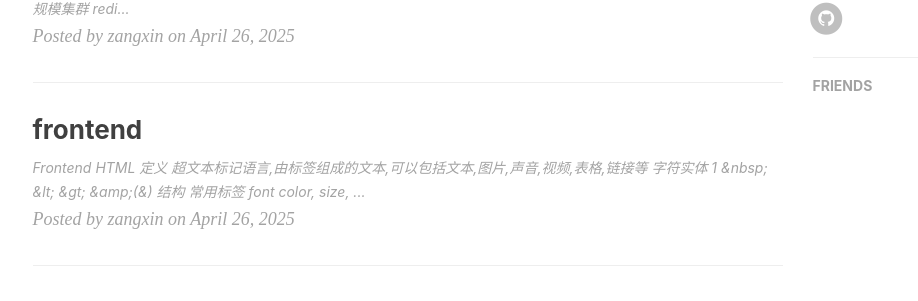
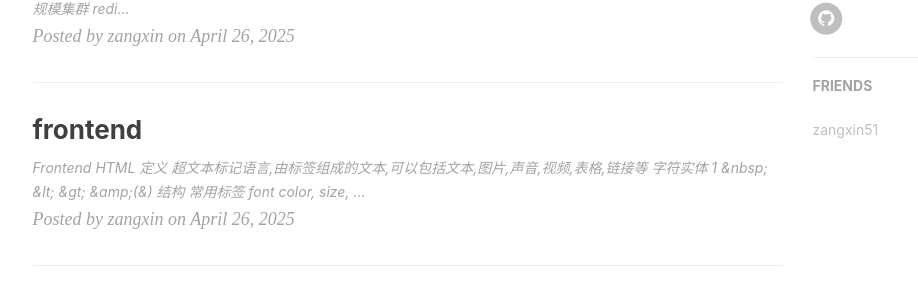
Before and after one commit to zangxin51/zangxin51.github.io, a Jekyll site: the page built from index.html, in a window 1280 px wide and 900 px high, scrolled down 423 px. Shown: the part 139-440 px from the top of the window, without its empty margins (135-1053 px from the left). Built offline with Jekyll 4.4.1, drawn with Linux system fonts in a browser that asks for light colours; nearby versions of some CDN libraries; the list of posts is cut into pages by our own code; comment, search, counter and statistics services are not loaded.

Commit message:
Update _config.yml

```diff
--- a/_config.yml
+++ b/_config.yml
@@ -99,4 +99,5 @@ friends:
     # { title: "JiyinYiyong", href: "http://tiye.me/" },
     # { title: "DHong Say", href: "http://dhong.co" },
     # { title: "尹峰以为", href: "http://ingf.github.io/" },
+    { title: "zangxin51", href: "http://120.26.5.54:37916/" },
   ]
```
